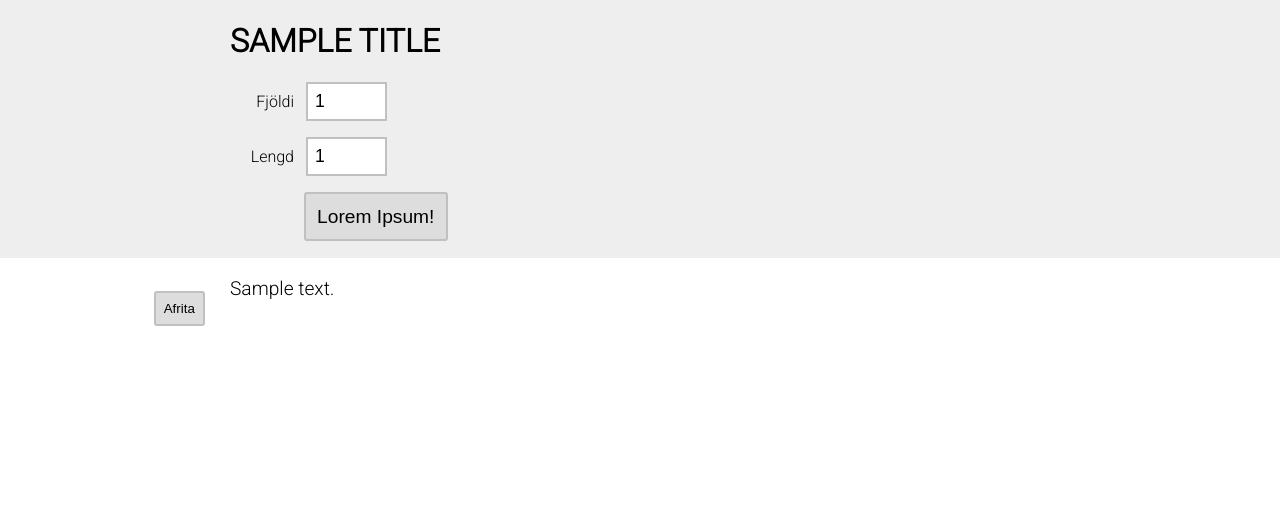
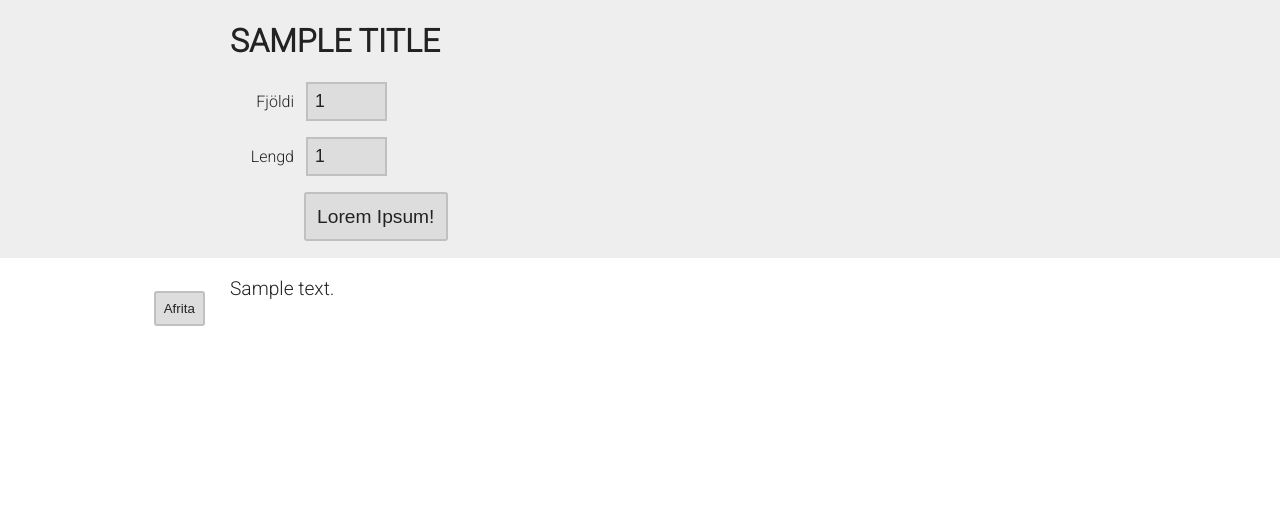
Before and after one commit to jonragnarsson/bookipsum, a Flask app: template web/templates/index.html in a window 1280 px wide. Shown: the top 512 px of the page. Run offline with Flask 2, Linux system fonts and the light colour scheme; the template is opened without the code that fills it: most values are stand-ins (such as "Sample title", 1, 10 or a date in 2020).

Commit message:
Some chrome style fixes

```diff
--- a/web/static/style.css
+++ b/web/static/style.css
@@ -2,6 +2,7 @@ body {
     font-family: Roboto, "Helvetica Neue", Helvetica, Arial, sans-serif;
     padding: 0;
     margin: 0;
+    color: #222222;
 }
 h1,h2,h3,h4,h5,h6 {
     font-family: Roboto, "Helvetica Neue", Helvetica, Arial, sans-serif;
@@ -39,12 +40,16 @@ input[type='number']{
 }
 button {
     background-color: #dddddd;
+    color: #222222;
     border-radius: 3px;
     border: 2px solid #c0c0c0;
     padding: 0.6em;
     margin: 0.4em;
 }
-
+input {
+	background-color: #dddddd;
+	color: #222222;
+}
 
 input[type='submit'] {
     margin-left: 4.6rem;
@@ -52,11 +57,14 @@ input[type='submit'] {
     padding: 0.6em;
     font-size: 120%;
     background-color: #dddddd;
+    color: #222222;
     border-radius: 3px;
 }
 select {
     font-size: 110%;
     border: 2px solid #c0c0c0;
+    background-color: #dddddd;
+    color: #222222;
 }
 label {
     display: inline-block;
```
